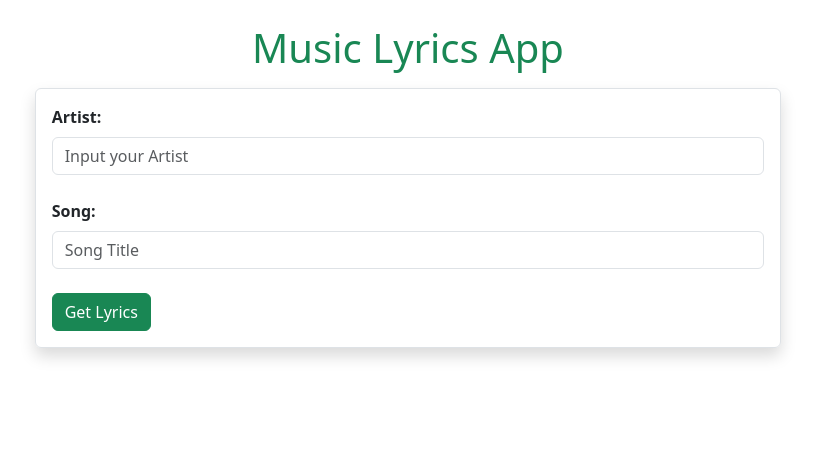
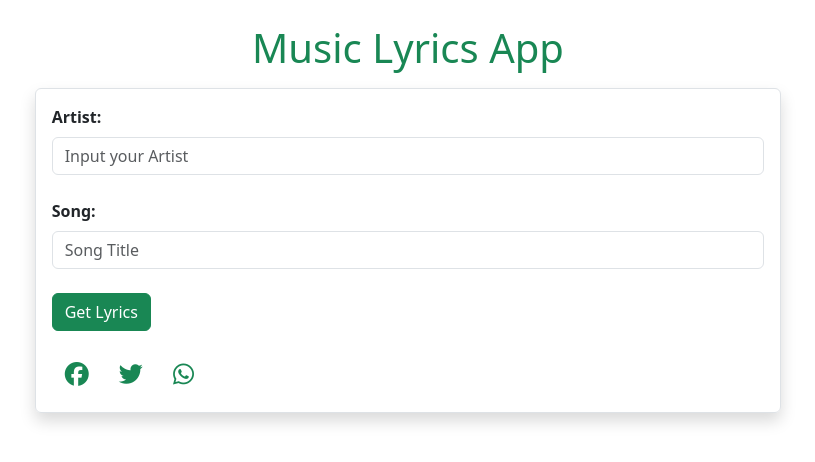
Before and after one commit to petertechy/Music-Lyrics-App, a plain HTML site: page index.html in a window 1280 px wide. Shown: the whole page, without its empty margins (232-1047 px from the left). Drawn offline with nearby package versions, Linux system fonts and the light colour scheme.

Commit message:
something new

```diff
--- a/index.html
+++ b/index.html
@@ -4,6 +4,7 @@
     <meta charset="UTF-8">
     <meta name="viewport" content="width=device-width, initial-scale=1.0">
     <title>Document</title>
+    <link rel="stylesheet" href="https://cdnjs.cloudflare.com/ajax/libs/font-awesome/6.5.2/css/all.min.css" integrity="sha512-SnH5WK+bZxgPHs44uWIX+LLJAJ9/2PkPKZ5QiAj6Ta86w+fsb2TkcmfRyVX3pBnMFcV7oQPJkl9QevSCWr3W6A==" crossorigin="anonymous" referrerpolicy="no-referrer" />
     <link href="https://cdn.jsdelivr.net/npm/bootstrap@5.3.3/dist/css/bootstrap.min.css" rel="stylesheet" integrity="sha384-QWTKZyjpPEjISv5WaRU9OFeRpok6YctnYmDr5pNlyT2bRjXh0JMhjY6hW+ALEwIH" crossorigin="anonymous">
 </head>
 <body>
@@ -17,6 +18,11 @@
     <br>
     <button class="btn btn-success" type="submit">Get Lyrics</button>
     <div id="lyrics-container"></div>
+    <div id="share-buttons" class="mt-4">
+        <button class="btn" onclick="shareOnFacebook()"><i class="fa-brands fa-facebook fs-4 text-success"></i></button>
+        <button class="btn" onclick="shareOnTwitter()"><i class="fa-brands fa-twitter fs-4 text-success"></i></button>
+        <button class="btn" onclick="shareOnWhatsApp()"><i class="fa-brands fa-whatsapp fs-4 text-success"></i></button>
+      </div>
   </form>
 
     <script src="./script.js"></script>
--- a/script.js
+++ b/script.js
@@ -34,3 +34,23 @@ document.getElementById('lyrics-form').addEventListener('submit', async function
   // Display lyrics
   displayLyrics(lyrics);
 });
+
+// JavaScript
+function shareOnFacebook() {
+    const lyricsContent = document.getElementById('lyrics-container').innerText;
+    const shareUrl = `https://www.facebook.com/sharer/sharer.php?u=${encodeURIComponent(window.location.href)}&quote=${encodeURIComponent(lyricsContent)}`;
+    window.open(shareUrl, '_blank');
+  }
+
+  function shareOnTwitter() {
+    const lyricsContent = document.getElementById('lyrics-container').innerText;
+    const shareUrl = `https://twitter.com/intent/tweet?text=${encodeURIComponent(lyricsContent)}`;
+    window.open(shareUrl, '_blank');
+  }
+
+  // JavaScript
+function shareOnWhatsApp() {
+    const lyricsContent = document.getElementById('lyrics-container').innerText;
+    const shareUrl = `whatsapp://send?text=${encodeURIComponent(lyricsContent)}`;
+    window.open(shareUrl, '_blank');
+  }
```
